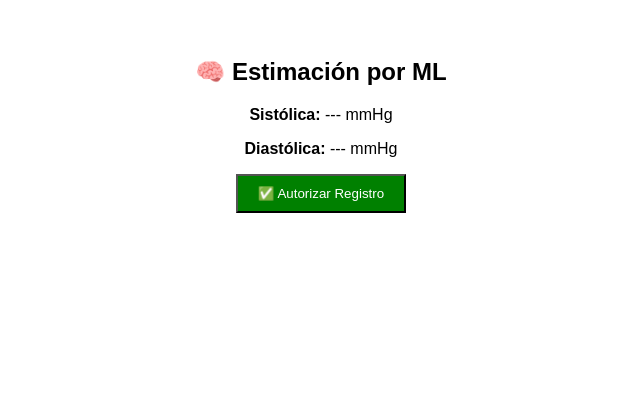
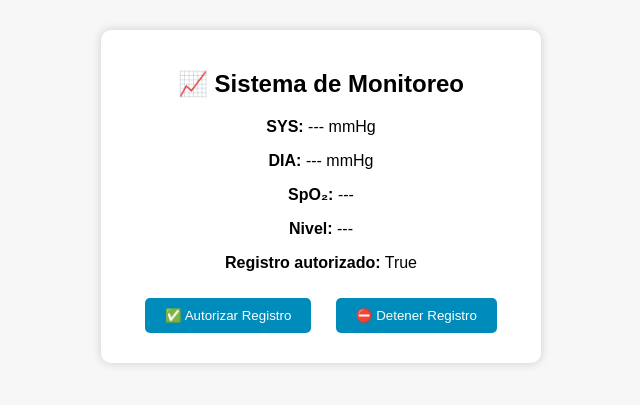
Before and after one commit to IsaacVera30/Prueba, a Flask app: page / in a window 1280 px wide. Shown: the top 405 px of the page, without its empty margins (319-959 px from the left). Run offline with Flask 3, Linux system fonts and the light colour scheme; parts of the project's set-up code (start-up, migrations or seed data) failed here and were passed over.

Commit message:
index.html

```diff
--- a/templates/index.html
+++ b/templates/index.html
@@ -1,19 +1,66 @@
 <!DOCTYPE html>
 <html lang="es">
 <head>
-    <meta charset="UTF-8">
-    <title>Estimación por ML</title>
+  <meta charset="UTF-8">
+  <title>Monitor de Presión Arterial</title>
+  <style>
+    body {
+      font-family: Arial, sans-serif;
+      text-align: center;
+      background-color: #f7f7f7;
+    }
+    .contenedor {
+      background-color: #fff;
+      padding: 20px;
+      margin: 30px auto;
+      border-radius: 10px;
+      box-shadow: 0px 0px 10px #ccc;
+      max-width: 400px;
+    }
+    .nivel-normal { color: green; }
+    .nivel-h1 { color: #b59f00; }
+    .nivel-h2 { color: orange; }
+    .nivel-h3 { color: red; }
+    .nivel-hx { color: darkred; font-weight: bold; }
+    button {
+      padding: 10px 20px;
+      margin: 10px;
+      background-color: #008cba;
+      color: white;
+      border: none;
+      border-radius: 5px;
+      cursor: pointer;
+    }
+    button:hover {
+      background-color: #005f7a;
+    }
+  </style>
 </head>
 <body>
-    <div style="font-family: sans-serif; text-align: center; padding: 30px;">
-        <h2>🧠 Estimación por ML</h2>
-        <p><strong>Sistólica:</strong> {{ estimacion.sys }} mmHg</p>
-        <p><strong>Diastólica:</strong> {{ estimacion.dia }} mmHg</p>
-        {% if autorizado %}
-            <a href="/api/detener"><button style="background:red;color:white;padding:10px 20px;">🛑 Detener Registro</button></a>
-        {% else %}
-            <a href="/api/autorizar"><button style="background:green;color:white;padding:10px 20px;">✅ Autorizar Registro</button></a>
-        {% endif %}
+  <div class="contenedor">
+    <h2>📈 Sistema de Monitoreo</h2>
+
+    <p><strong>SYS:</strong> {{ estimacion.sys }} mmHg</p>
+    <p><strong>DIA:</strong> {{ estimacion.dia }} mmHg</p>
+    <p><strong>SpO₂:</strong> {{ estimacion.nivel }}</p>
+
+    <p><strong>Nivel:</strong>
+      <span class="{% if estimacion.nivel == 'Normal' %}nivel-normal
+                    {% elif estimacion.nivel == 'H1' %}nivel-h1
+                    {% elif estimacion.nivel == 'H2' %}nivel-h2
+                    {% elif estimacion.nivel == 'H3' %}nivel-h3
+                    {% elif 'ACV' in estimacion.nivel %}nivel-hx
+                    {% endif %}">
+        {{ estimacion.nivel }}
+      </span>
+    </p>
+
+    <p><strong>Registro autorizado:</strong> {{ autorizado }}</p>
+
+    <div>
+      <a href="/api/autorizar"><button>✅ Autorizar Registro</button></a>
+      <a href="/api/detener"><button>⛔ Detener Registro</button></a>
     </div>
+  </div>
 </body>
 </html>
```
